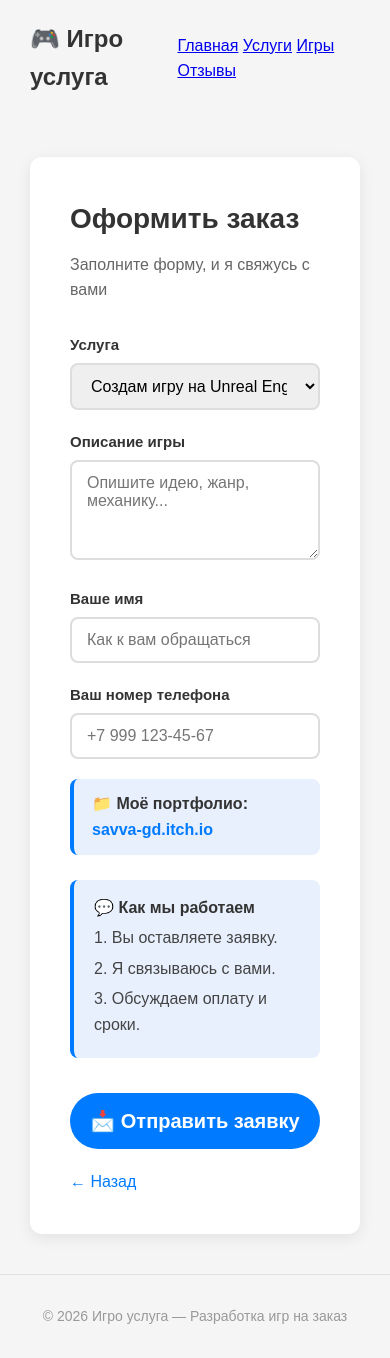
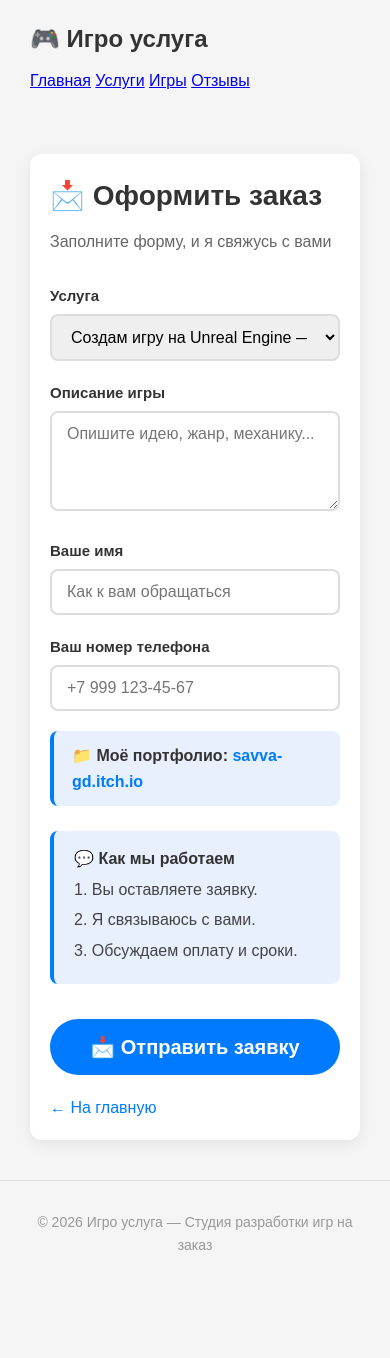
Before and after one commit to SavvaGD/igrousluga, a plain HTML site: page buy.html in a window 390 px wide. After the commit the page ends 1286 px from the top, so only its background shows below. Drawn offline with Linux system fonts and the light colour scheme.

Commit message:
Update buy.html

```diff
--- a/buy.html
+++ b/buy.html
@@ -7,7 +7,7 @@
     <style>
         * { margin:0; padding:0; box-sizing:border-box; }
         body { font-family: Arial, sans-serif; background: #f5f5f5; color: #333; line-height: 1.6; }
-        .header-container { max-width: 1200px; margin: 0 auto; padding: 20px 30px; display: flex; justify-content: space-between; align-items: center; }
+        .header-container { max-width: 1200px; margin: 0 auto; padding: 20px 30px; display: flex; justify-content: space-between; align-items: center; flex-wrap: wrap; gap: 10px; }
         .logo { font-size: 24px; font-weight: bold; color: #333; text-decoration: none; }
         .logo:hover { color: #007bff; }
         .main-content { max-width: 800px; margin: 40px auto; padding: 0 30px; }
@@ -35,21 +35,39 @@
         .status-message { padding: 15px 20px; border-radius: 8px; margin: 20px 0; display: none; font-weight: bold; }
         .status-message.success { display: block; background: #d4edda; color: #155724; border: 1px solid #c3e6cb; }
         .status-message.error { display: block; background: #f8d7da; color: #721c24; border: 1px solid #f5c6cb; }
-        footer { text-align: center; padding: 30px; color: #999; font-size: 14px; border-top: 1px solid #e0e0e0; margin-top: 40px; }
+        .footer { text-align: center; padding: 30px; color: #999; font-size: 14px; border-top: 1px solid #e0e0e0; margin-top: 40px; }
+        @media (max-width: 600px) {
+            .order-card { padding: 20px; }
+        }
     </style>
 </head>
 <body>
-    <div id="header-placeholder"></div>
+
+    <div id="header"></div>
     <script>
         fetch('header.html')
             .then(r => r.text())
-            .then(d => document.getElementById('header-placeholder').innerHTML = d)
-            .catch(() => {});
+            .then(data => document.getElementById('header').innerHTML = data)
+            .catch(() => {
+                document.getElementById('header').innerHTML = `
+                    <header>
+                        <div class="header-container">
+                            <a href="/" class="logo">🎮 Игро услуга</a>
+                            <nav>
+                                <a href="/">Главная</a>
+                                <a href="/descriptions/">Услуги</a>
+                                <a href="/games/">Игры</a>
+                                <a href="/reviews.html">Отзывы</a>
+                            </nav>
+                        </div>
+                    </header>
+                `;
+            });
     </script>
 
     <main class="main-content">
         <div class="order-card">
-            <h1>Оформить заказ</h1>
+            <h1>📩 Оформить заказ</h1>
             <p class="subtitle">Заполните форму, и я свяжусь с вами</p>
 
             <div id="statusMessage" class="status-message"></div>
@@ -60,7 +78,7 @@
                     <select id="service" required>
                         <option value="Создам игру на Unreal Engine — 15 000 ₽">Создам игру на Unreal Engine — 15 000 ₽</option>
                         <option value="Создам консольную игру на C — 3 000 ₽">Создам консольную игру на C — 3 000 ₽</option>
-                        <option value="Создам игру для PS1 на C — 20 000 ₽">Создам игру для PS1 на C — 20 000 ₽ (временно недоступно)</option>
+                        <option value="Создам игру для PS1 на C — 20 000 ₽ (временно недоступно)">Создам игру для PS1 на C — 20 000 ₽ (временно недоступно)</option>
                     </select>
                 </div>
 
@@ -93,14 +111,15 @@
                 <button type="submit" class="btn-submit" id="submitBtn">📩 Отправить заявку</button>
             </form>
 
-            <a href="index.html" class="back-link">← Назад</a>
+            <a href="/" class="back-link">← На главную</a>
         </div>
     </main>
 
-    <footer>© 2026 Игро услуга — Разработка игр на заказ</footer>
+    <footer class="footer">
+        © 2026 Игро услуга — Студия разработки игр на заказ
+    </footer>
 
     <script>
-        // ССЫЛКА НА СКРИПТ ЗАКАЗОВ
         const SCRIPT_URL = 'https://script.google.com/macros/s/AKfycbxNkXnUslHGuOl4pwvU2wdX7LX85EtiDZydEKvjyiw0JRfW0Dyw9-U_Ly7jvgkLb66c/exec';
 
         document.getElementById('orderForm').addEventListener('submit', async function(e) {
@@ -116,6 +135,7 @@
             if (!name || !phone || !description) {
                 status.className = 'status-message error';
                 status.textContent = '❌ Заполните все поля!';
+                status.style.display = 'block';
                 return;
             }
 
@@ -147,5 +167,6 @@
             }
         });
     </script>
+
 </body>
 </html>
```
